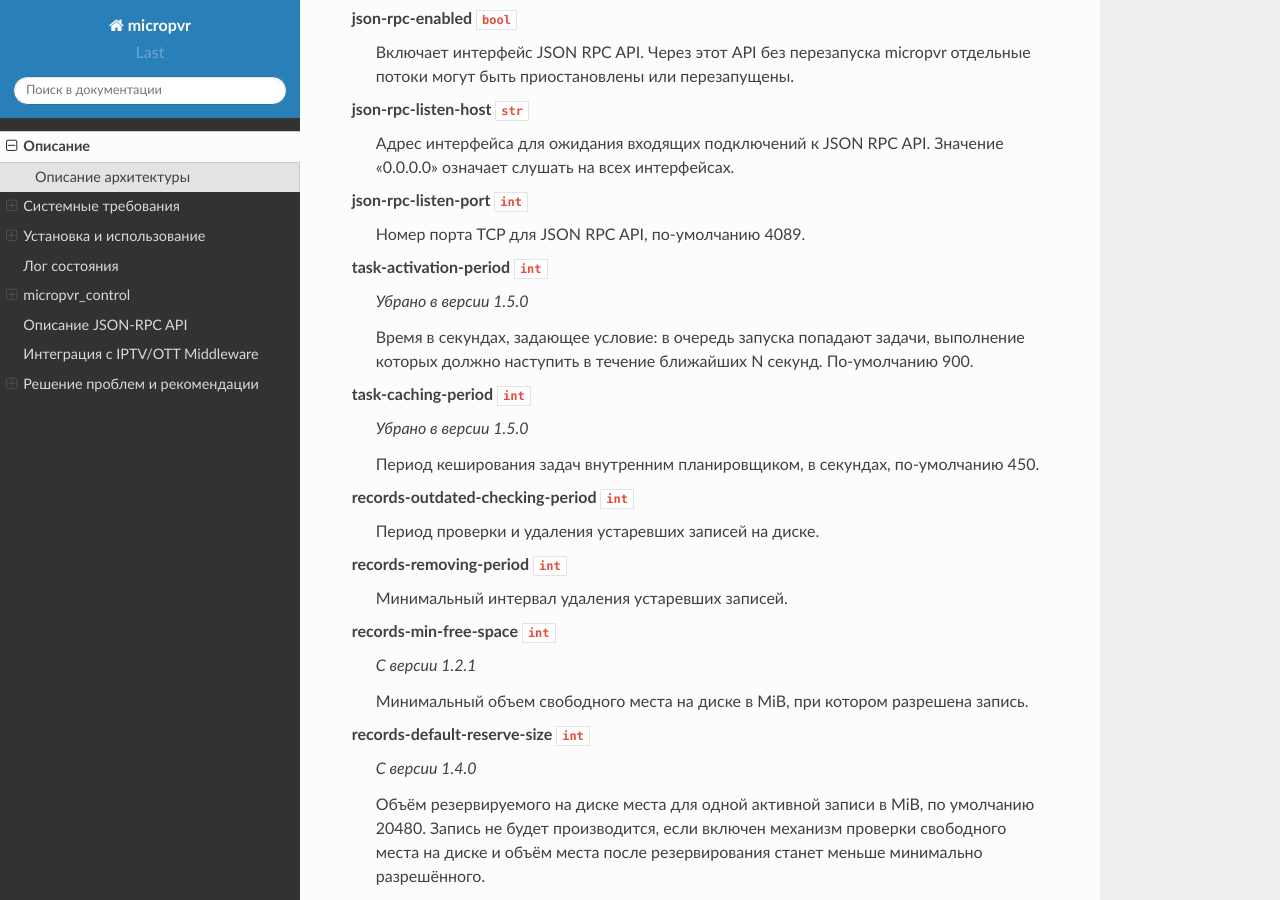
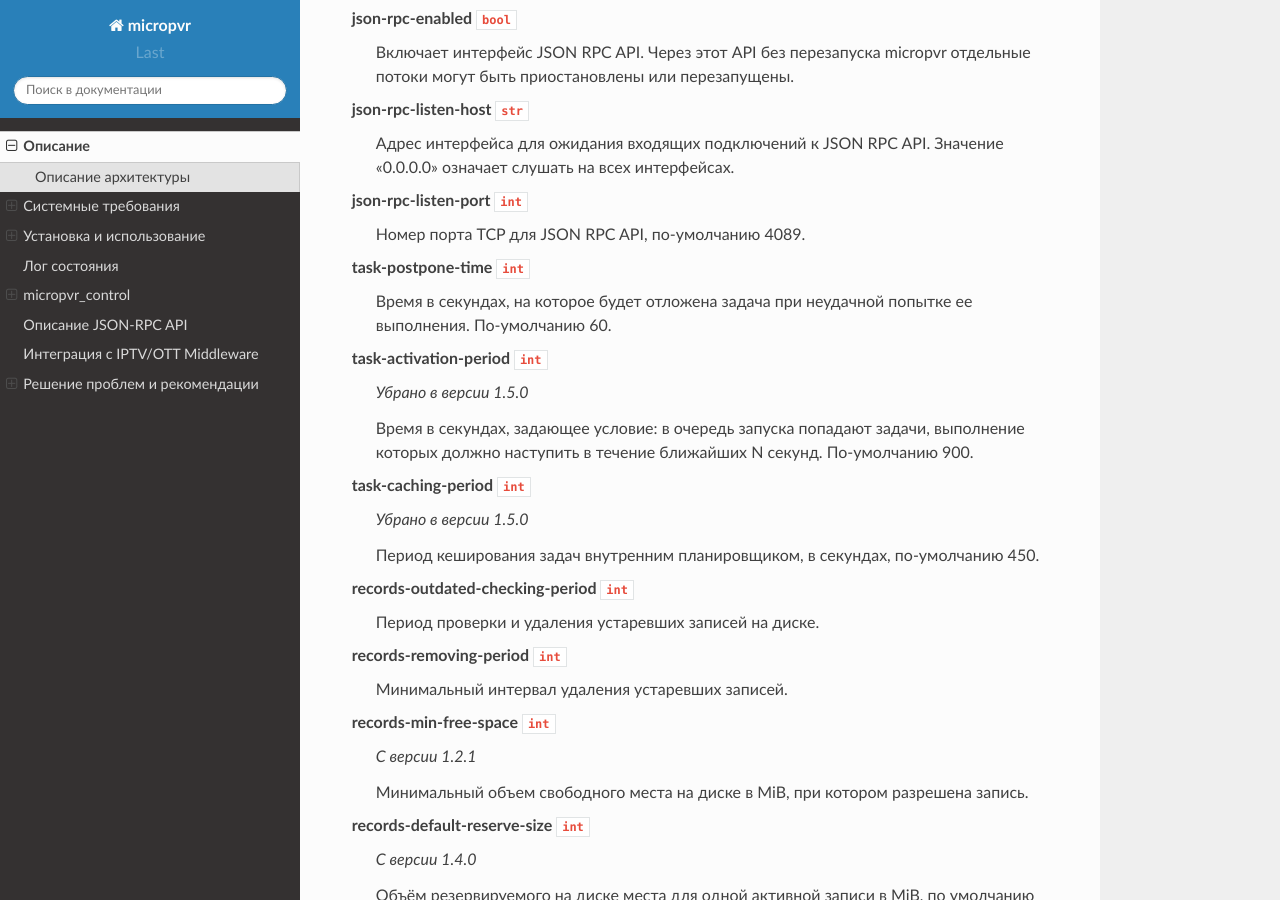
Before and after one commit to microimpuls/micropvr-docs, a Sphinx documentation site: the page built from source/micropvr.rst, in a window 1280 px wide and 900 px high, scrolled down 5350 px. Built offline with Sphinx 7.4.7 and the Read the Docs theme 2.0.0, drawn with Linux system fonts in a browser that asks for light colours.

Commit message:
task-postpone-time

```diff
--- a/source/micropvr.rst
+++ b/source/micropvr.rst
@@ -225,6 +225,10 @@
 
 json-rpc-listen-port ``int``
   Номер порта TCP для JSON RPC API, по-умолчанию 4089.
+
+task-postpone-time ``int``
+  Время в секундах, на которое будет отложена задача при неудачной попытке ее выполнения.
+  По-умолчанию 60.
 
 task-activation-period ``int``
   *Убрано в версии 1.5.0*
```
